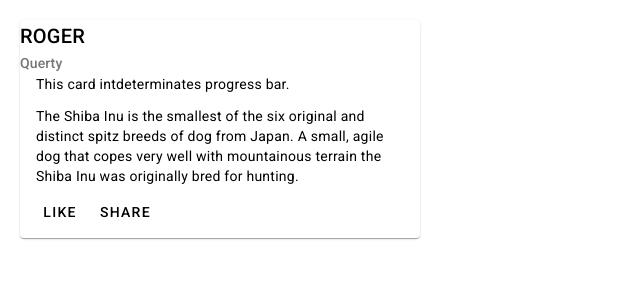
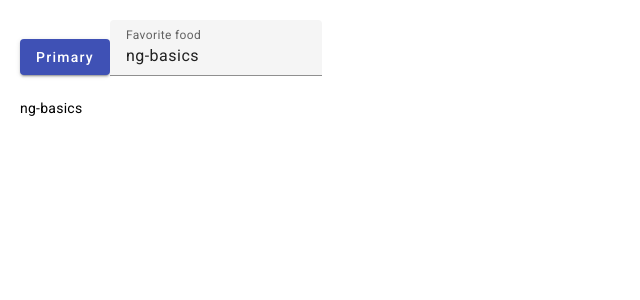
Before and after one commit to ViorelsS/ANGULAR_Basics, an Angular app: page / in a window 1280 px wide. Shown: the top 300 px of the page, without its empty margins (0-640 px from the left). Built offline with nearby package versions, Linux system fonts and the light colour scheme.

Commit message:
Two way data binding

```diff
--- a/src/app/app.component.html
+++ b/src/app/app.component.html
@@ -1 +1,9 @@
-<app-prova></app-prova>
+<button mat-raised-button color="primary" (click)="onClick($event)">
+  Primary
+</button>
+
+<mat-form-field class="example-full-width">
+  <mat-label>Favorite food</mat-label>
+  <input matInput placeholder="Ex. Pizza" [(ngModel)]="title" />
+</mat-form-field>
+<p>{{ title }}</p>
--- a/src/app/app.component.ts
+++ b/src/app/app.component.ts
@@ -3,8 +3,17 @@ import { Component } from '@angular/core';
 @Component({
   selector: 'app-root',
   templateUrl: './app.component.html',
-  styleUrl: './app.component.css'
+  styleUrl: './app.component.css',
 })
 export class AppComponent {
   title = 'ng-basics';
+
+  onInput = (event: Event) => {
+    this.title = (<HTMLInputElement>event.target).value;
+    console.log((<HTMLInputElement>event.target).value);
+  };
+
+  onClick = (event: Event) => {
+    this.title = 'Ho cliccato sul bottone!';
+  };
 }
--- a/src/app/app.module.ts
+++ b/src/app/app.module.ts
@@ -8,6 +8,8 @@ import { provideAnimationsAsync } from '@angular/platform-browser/animations/asy
 import { MatSlideToggleModule } from '@angular/material/slide-toggle';
 import { MatCardModule } from '@angular/material/card';
 import { MatButtonModule } from '@angular/material/button';
+import { MatInputModule } from '@angular/material/input';
+import { FormsModule } from '@angular/forms';
 
 @NgModule({
   declarations: [AppComponent, ProvaComponent],
@@ -17,6 +19,8 @@ import { MatButtonModule } from '@angular/material/button';
     MatSlideToggleModule,
     MatCardModule,
     MatButtonModule,
+    MatInputModule,
+    FormsModule,
   ],
   providers: [provideAnimationsAsync()],
   bootstrap: [AppComponent],
--- a/src/app/prova/prova.component.html
+++ b/src/app/prova/prova.component.html
@@ -1,16 +1,20 @@
-<mat-card class="example-card">
-    <mat-card-title>
-        <!-- STRING INTERPOLATION -->
-        {{ cani[0].nome.toUpperCase()}}
-    </mat-card-title>
-    <mat-card-subtitle>{{2 < 5 ? 'Querty':"Ciao"}}</mat-card-subtitle>
+<!-- <button mat-raised-button color="primary" [disabled]="isDisabled">Primary</button> -->
+<mat-card class="example-card" appearance="outlined">
+    <mat-card-header>
+      <div mat-card-avatar class="example-header-image"></div>
+      <mat-card-title>Shiba Inu</mat-card-title>
+      <mat-card-subtitle>Dog Breed</mat-card-subtitle>
+    </mat-card-header>
+    <img mat-card-image [src]="immagine" alt="Photo of a Shiba Inu">
     <mat-card-content>
-        <p>This card intdeterminates progress bar.</p>
-        <p>{{cani[0].descrizione }}</p>
+      <p>
+        The Shiba Inu is the smallest of the six original and distinct spitz breeds of dog from Japan.
+        A small, agile dog that copes very well with mountainous terrain, the Shiba Inu was originally
+        bred for hunting.
+      </p>
     </mat-card-content>
-
     <mat-card-actions>
-        <button mat-button>LIKE</button>
-        <button mat-button>SHARE</button>
+      <button mat-button>LIKE</button>
+      <button mat-button>SHARE</button>
     </mat-card-actions>
-</mat-card>
+  </mat-card>
--- a/src/app/prova/prova.component.ts
+++ b/src/app/prova/prova.component.ts
@@ -14,49 +14,26 @@ import {
   templateUrl: './prova.component.html',
   styleUrl: './prova.component.css',
 })
-export class ProvaComponent
-  implements
-    OnInit,
-    AfterContentChecked,
-    AfterContentInit,
-    AfterViewChecked,
-    AfterViewInit,
-    DoCheck,
-    OnDestroy
-{
-  nome = 'roger';
-
-  cani = [
-    {
-      nome: 'roger',
-      razza: 'golden',
-      descrizione: ` The Shiba Inu is the smallest of the six original and distinct spitz breeds of dog from Japan. A small, agile dog that copes very well with mountainous terrain the Shiba Inu was originally bred for hunting.`,
-    },
-  ];
+export class ProvaComponent implements OnInit {
+  isDisabled = false;
+  immagine = '';
+  immagine1 = `https://encrypted-tbn0.gstatic.com/images?q=tbn:ANd9GcR1wyN7FRrwyiBOKcWePNb8r9QyOLegzy52zg&s`;
+  immagine2 = `https://material.angular.io/assets/img/examples/shiba2.jpg`;
 
   constructor() {
     console.log('costruttore');
   }
-  ngAfterContentChecked(): void {
-    console.log('ngAfterContentChecked');
-  }
-  ngAfterContentInit(): void {
-    console.log('ngAfterContentInit');
-  }
-  ngAfterViewChecked(): void {
-    console.log('ngAfterViewChecked');
-  }
-  ngAfterViewInit(): void {
-    console.log('ngAfterViewInit');
-  }
-  ngDoCheck(): void {
-    console.log('ngDoCheck');
-  }
-  ngOnDestroy(): void {
-    console.log('ngOnDestroy');
-  }
 
   ngOnInit(): void {
     console.log('ngOnInit');
+    let counter = 0;
+    setInterval(() => {
+      if (counter % 2 == 0) {
+        this.immagine = this.immagine1;
+      } else {
+        this.immagine = this.immagine2;
+      }
+      counter++;
+    }, 1000);
   }
 }
```
